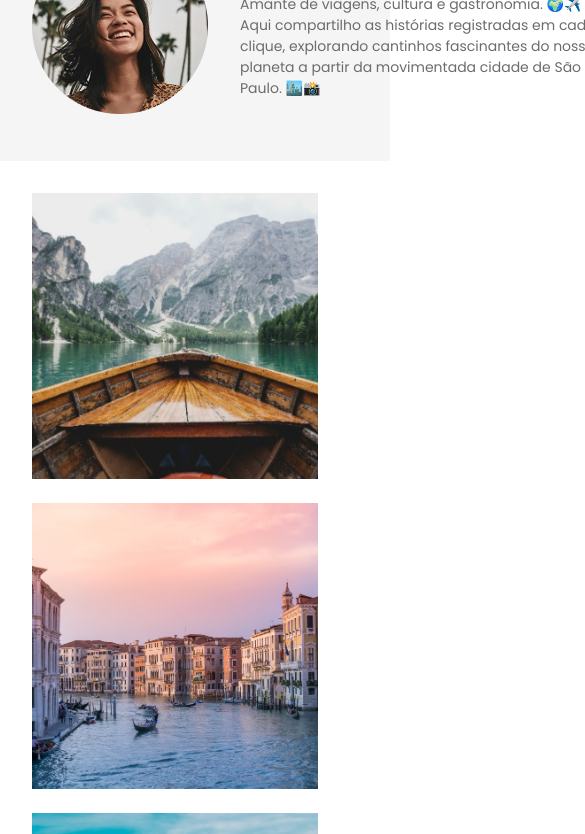
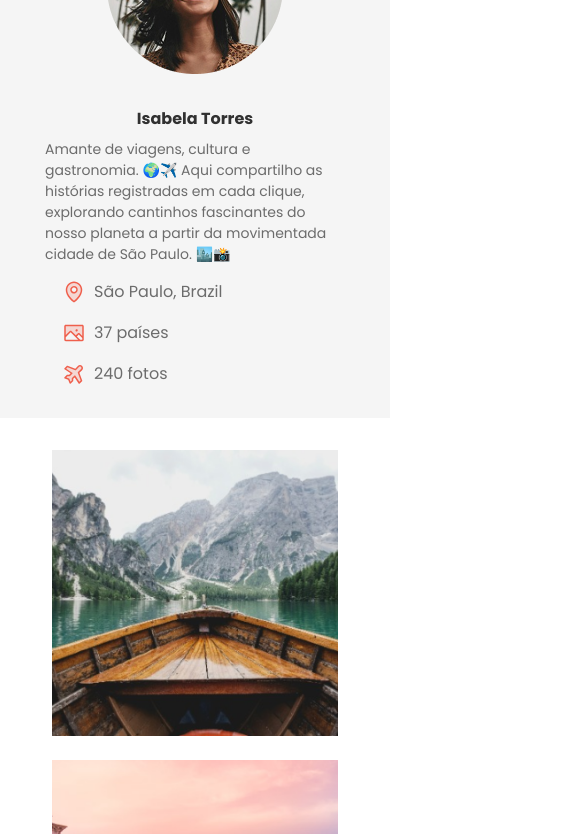
Before and after one commit to Lucas-Geremias/projetoTravelgram, a plain HTML site: page index.html in a window 390 px wide. Shown: the part 214-1048 px from the top of the page, 585 px wide, since content can reach past the window. Drawn offline with Linux system fonts and the light colour scheme.

Commit message:
"responsividade"

```diff
--- a/index.html
+++ b/index.html
@@ -20,7 +20,7 @@
           <img src="assets/Logo.svg" alt="Travelgram" />
         </a>
 
-        <ul>
+        <ul class="esconder">
           <li>
             <a href="">
               <img src="assets/MagnifyingGlass.svg" alt="Buscar" />
@@ -44,7 +44,7 @@
             <div class="title">
               <h1>Isabela Torres</h1>
               <p>
-                Amante de viagens, cultura e gastronomia. 🌍✈️ <br />
+                Amante de viagens, cultura e gastronomia. 🌍✈️
                 Aqui compartilho as histórias registradas em cada clique,
                 explorando cantinhos fascinantes do nosso planeta a partir da
                 movimentada cidade de São Paulo. 🏙️📸
--- a/style.css
+++ b/style.css
@@ -115,3 +115,51 @@ footer p{
   display: flex;
   gap: 16px;
 }
+
+@media (max-width: 532px) {
+  .esconder{
+    display: none;
+  }
+  .container{
+    justify-content: center;
+  }
+}
+@media (min-width: 533px) and (max-width: 1460px) {
+  .container{
+    margin-right: 70px;
+  }
+}
+
+@media (max-width: 532px) {
+  .container{
+    flex-direction: column;
+    justify-content: center;
+  }
+  .profile{
+    flex-direction: column;
+    justify-content: center;
+  }
+  .title{
+    text-align: center;
+  }
+  .title h1,p{
+font-size: 1rem;
+  }
+  .title p{
+    width: 300px;
+    margin-bottom: 20px;
+  }
+  .info{
+    margin-left: 30px;
+  }
+
+}
+@media (min-width: 533px) and (min-width: 841px) {
+  header > .container{
+    flex-direction: column;
+    justify-content: center;
+  }
+  .info{
+    margin-left: 201    px;
+  }
+}
```
